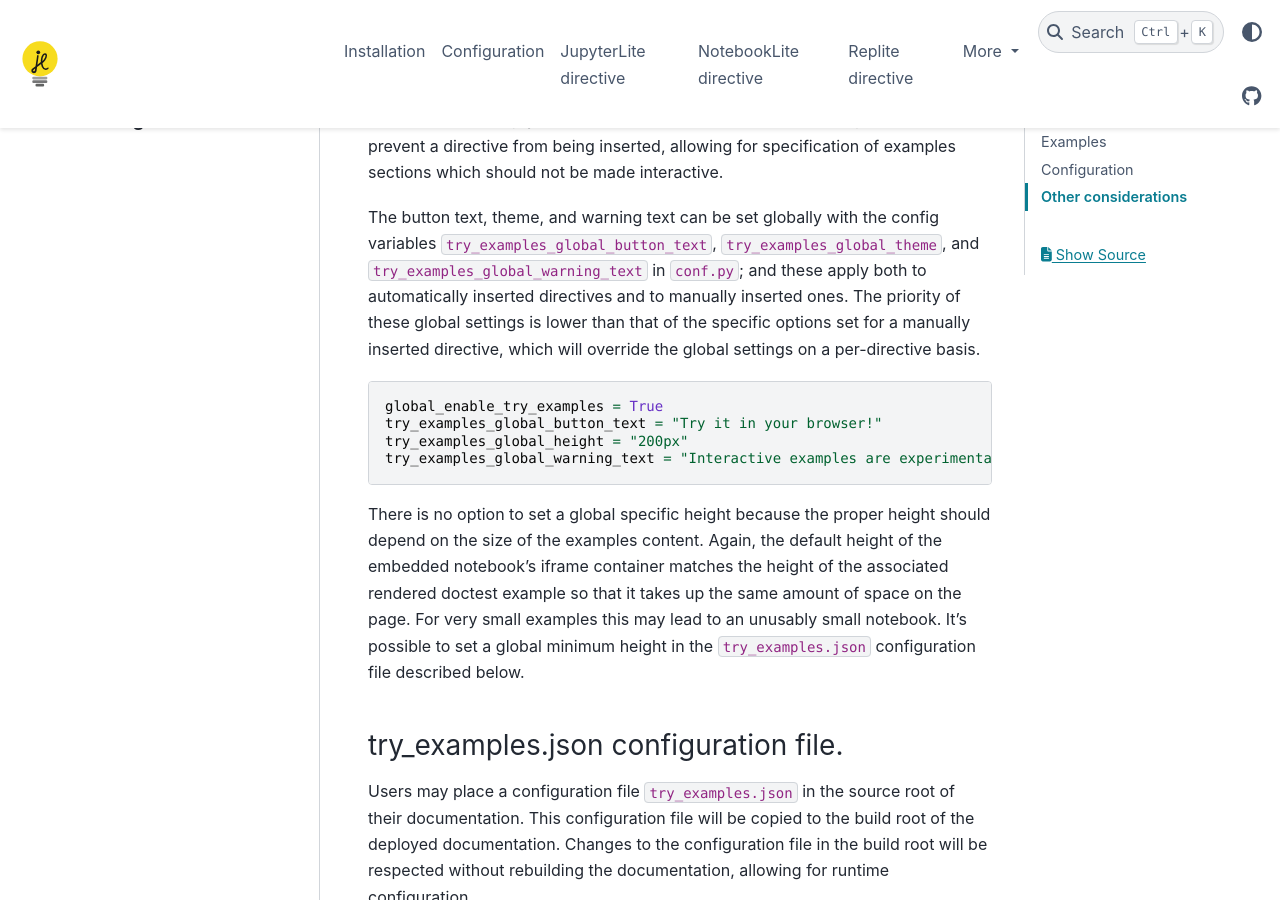
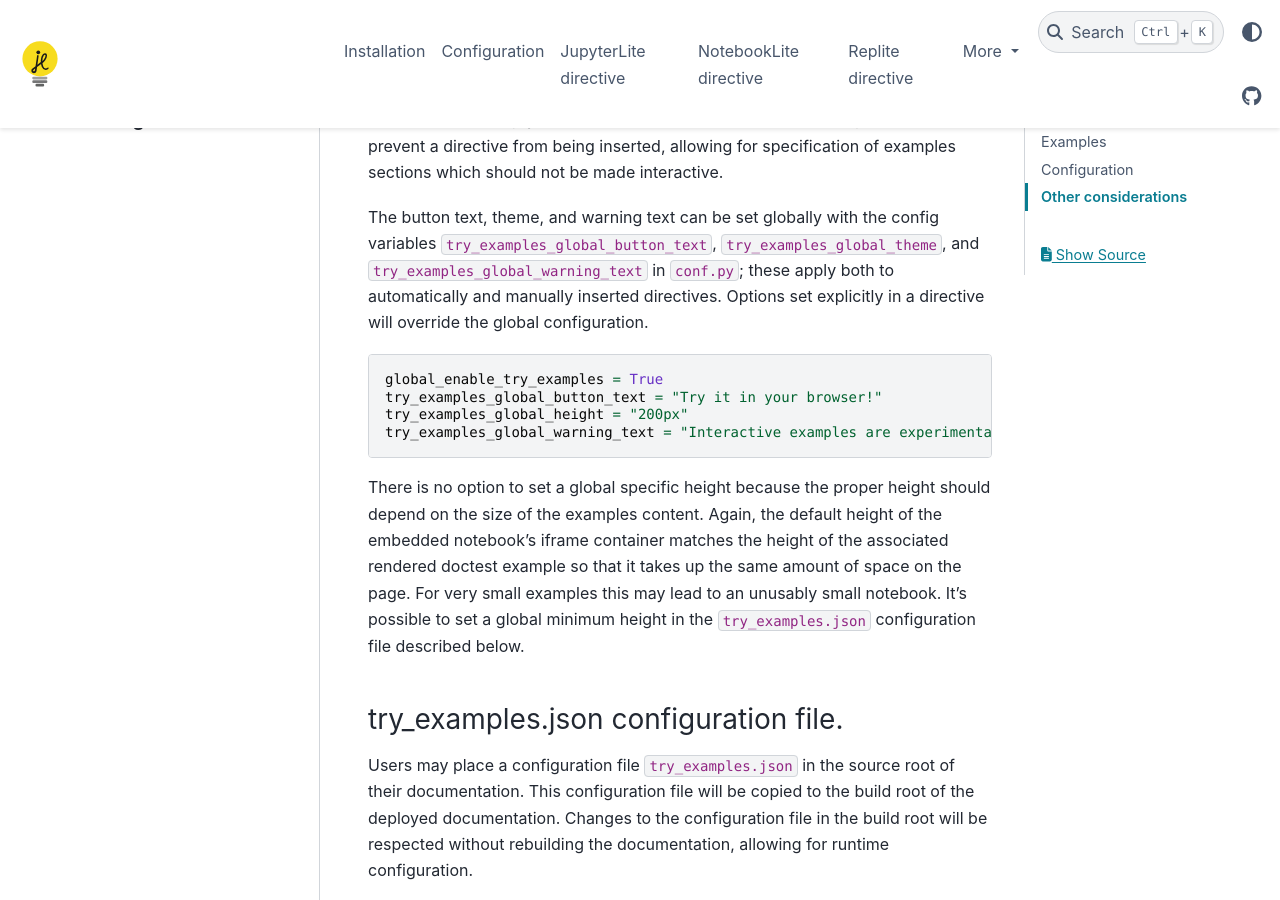
Before and after one commit to jupyterlite/jupyterlite-sphinx, a Sphinx documentation site: the page built from docs/directives/try_examples.md, in a window 1280 px wide and 900 px high, scrolled down 3613 px. Built offline with Sphinx 7.4.7 and the PyData theme 0.15.4, drawn with Linux system fonts in a browser that asks for light colours.

Commit message:
Clarify language for global configuration docs
Co-authored-by: Albert Steppi <albert.steppi@gmail.com>

````diff
--- a/docs/directives/try_examples.md
+++ b/docs/directives/try_examples.md
@@ -205,9 +205,8 @@ allowing for specification of examples sections which should not be made interac
 
 The button text, theme, and warning text can be set globally with the config variables
 `try_examples_global_button_text`, `try_examples_global_theme`, and `try_examples_global_warning_text` in `conf.py`;
-and these apply both to automatically inserted directives and to manually inserted ones. The
-priority of these global settings is lower than that of the specific options set for a manually
-inserted directive, which will override the global settings on a per-directive basis.
+these apply both to automatically and manually inserted directives. Options set explicitly in a directive will
+override the global configuration.
 
 ```python
 global_enable_try_examples = True
````
